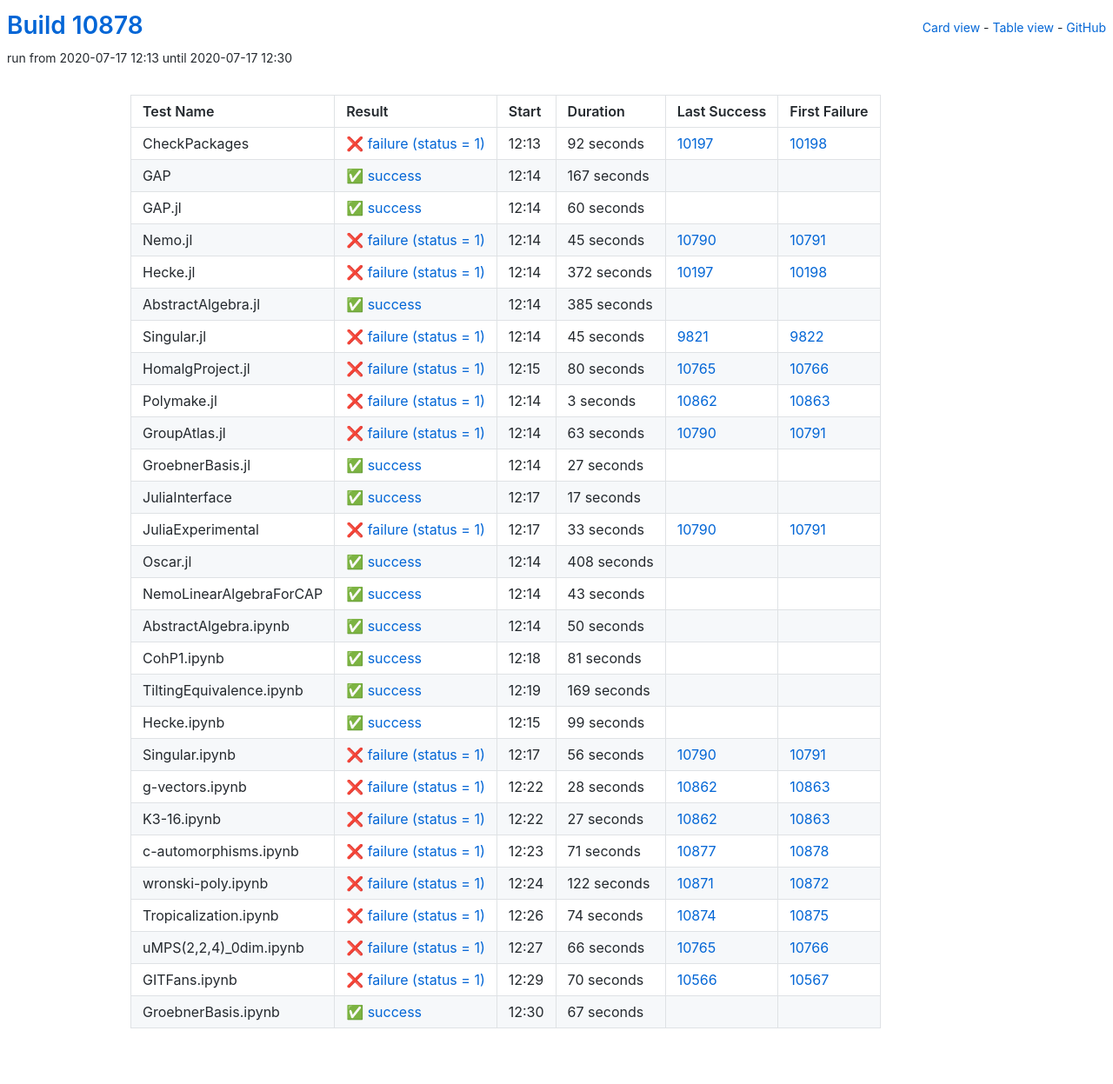
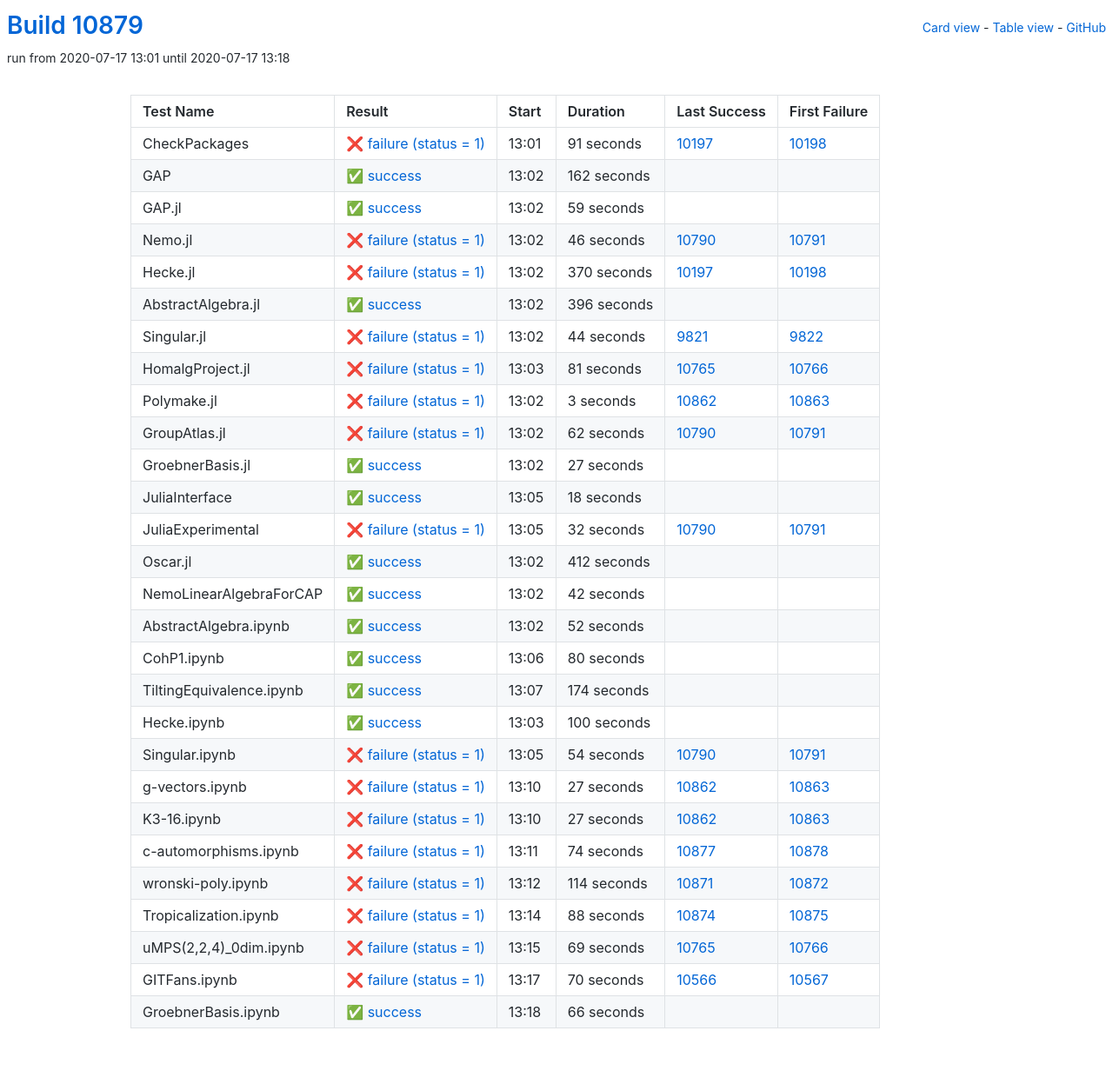
Before and after one commit to oscar-system/oscar-ci-status, a Jekyll site: the page built from table.html, in a window 1280 px wide. Shown: the whole page at 87% size. Built offline with Jekyll 4.4.1, drawn with Linux system fonts in a browser that asks for light colours.

Commit message:
Build #10879

```diff
--- a/_data/ci.yml
+++ b/_data/ci.yml
@@ -1,6 +1,6 @@
 ---
-build: 10878
-build_url: https://oscarci.mathematik.uni-kl.de/job/oscar/10878/
+build: 10879
+build_url: https://oscarci.mathematik.uni-kl.de/job/oscar/10879/
 job: oscar
 organization: oscar-system
 repo: oscar-ci-status
@@ -8,104 +8,104 @@
 tests:
 - name: CheckPackages
   id: checkpackages
-  log: https://oscarci.mathematik.uni-kl.de/job/oscar/10878/artifact/logs/build-10878/CheckPackages.log
-  start: 2020-07-17 12:13
+  log: https://oscarci.mathematik.uni-kl.de/job/oscar/10879/artifact/logs/build-10879/CheckPackages.log
+  start: 2020-07-17 13:01
   success: false
   exitcode: 1
   status: failure
-  duration: 92
+  duration: 91
   last_success: 10197
   last_success_url: https://oscarci.mathematik.uni-kl.de/job/oscar/10197/
   first_failure: 10198
   first_failure_url: https://oscarci.mathematik.uni-kl.de/job/oscar/10198/
 - name: GAP
   id: gap
-  log: https://oscarci.mathematik.uni-kl.de/job/oscar/10878/artifact/logs/build-10878/GAP.log
-  start: 2020-07-17 12:14
+  log: https://oscarci.mathematik.uni-kl.de/job/oscar/10879/artifact/logs/build-10879/GAP.log
+  start: 2020-07-17 13:02
   success: true
   exitcode: 0
   status: success
-  duration: 167
+  duration: 162
   last_success: false
   last_success_url:
   first_failure: false
   first_failure_url:
 - name: GAP.jl
   id: gap-jl
-  log: https://oscarci.mathematik.uni-kl.de/job/oscar/10878/artifact/logs/build-10878/GAP.jl.log
-  start: 2020-07-17 12:14
+  log: https://oscarci.mathematik.uni-kl.de/job/oscar/10879/artifact/logs/build-10879/GAP.jl.log
+  start: 2020-07-17 13:02
   success: true
   exitcode: 0
   status: success
-  duration: 60
+  duration: 59
   last_success: false
   last_success_url:
   first_failure: false
   first_failure_url:
 - name: Nemo.jl
   id: nemo-jl
-  log: https://oscarci.mathematik.uni-kl.de/job/oscar/10878/artifact/logs/build-10878/Nemo.jl.log
-  start: 2020-07-17 12:14
+  log: https://oscarci.mathematik.uni-kl.de/job/oscar/10879/artifact/logs/build-10879/Nemo.jl.log
+  start: 2020-07-17 13:02
   success: false
   exitcode: 1
   status: failure
-  duration: 45
+  duration: 46
   last_success: 10790
   last_success_url: https://oscarci.mathematik.uni-kl.de/job/oscar/10790/
   first_failure: 10791
   first_failure_url: https://oscarci.mathematik.uni-kl.de/job/oscar/10791/
 - name: Hecke.jl
   id: hecke-jl
-  log: https://oscarci.mathematik.uni-kl.de/job/oscar/10878/artifact/logs/build-10878/Hecke.jl.log
-  start: 2020-07-17 12:14
+  log: https://oscarci.mathematik.uni-kl.de/job/oscar/10879/artifact/logs/build-10879/Hecke.jl.log
+  start: 2020-07-17 13:02
   success: false
   exitcode: 1
   status: failure
-  duration: 372
+  duration: 370
   last_success: 10197
   last_success_url: https://oscarci.mathematik.uni-kl.de/job/oscar/10197/
   first_failure: 10198
   first_failure_url: https://oscarci.mathematik.uni-kl.de/job/oscar/10198/
 - name: AbstractAlgebra.jl
   id: abstractalgebra-jl
-  log: https://oscarci.mathematik.uni-kl.de/job/oscar/10878/artifact/logs/build-10878/AbstractAlgebra.jl.log
-  start: 2020-07-17 12:14
+  log: https://oscarci.mathematik.uni-kl.de/job/oscar/10879/artifact/logs/build-10879/AbstractAlgebra.jl.log
+  start: 2020-07-17 13:02
   success: true
   exitcode: 0
   status: success
-  duration: 385
+  duration: 396
   last_success: false
   last_success_url:
   first_failure: false
   first_failure_url:
 - name: Singular.jl
   id: singular-jl
-  log: https://oscarci.mathematik.uni-kl.de/job/oscar/10878/artifact/logs/build-10878/Singular.jl.log
-  start: 2020-07-17 12:14
+  log: https://oscarci.mathematik.uni-kl.de/job/oscar/10879/artifact/logs/build-10879/Singular.jl.log
+  start: 2020-07-17 13:02
   success: false
   exitcode: 1
   status: failure
-  duration: 45
+  duration: 44
   last_success: 9821
   last_success_url: https://oscarci.mathematik.uni-kl.de/job/oscar/9821/
   first_failure: 9822
   first_failure_url: https://oscarci.mathematik.uni-kl.de/job/oscar/9822/
 - name: HomalgProject.jl
   id: homalgproject-jl
-  log: https://oscarci.mathematik.uni-kl.de/job/oscar/10878/artifact/logs/build-10878/HomalgProject.jl.log
-  start: 2020-07-17 12:15
+  log: https://oscarci.mathematik.uni-kl.de/job/oscar/10879/artifact/logs/build-10879/HomalgProject.jl.log
+  start: 2020-07-17 13:03
   success: false
   exitcode: 1
   status: failure
-  duration: 80
+  duration: 81
   last_success: 10765
   last_success_url: https://oscarci.mathematik.uni-kl.de/job/oscar/10765/
   first_failure: 10766
   first_failure_url: https://oscarci.mathematik.uni-kl.de/job/oscar/10766/
 - name: Polymake.jl
   id: polymake-jl
-  log: https://oscarci.mathematik.uni-kl.de/job/oscar/10878/artifact/logs/build-10878/Polymake.jl.log
-  start: 2020-07-17 12:14
+  log: https://oscarci.mathematik.uni-kl.de/job/oscar/10879/artifact/logs/build-10879/Polymake.jl.log
+  start: 2020-07-17 13:02
   success: false
   exitcode: 1
   status: failure
@@ -116,20 +116,20 @@
   first_failure_url: https://oscarci.mathematik.uni-kl.de/job/oscar/10863/
 - name: GroupAtlas.jl
   id: groupatlas-jl
-  log: https://oscarci.mathematik.uni-kl.de/job/oscar/10878/artifact/logs/build-10878/GroupAtlas.jl.log
-  start: 2020-07-17 12:14
+  log: https://oscarci.mathematik.uni-kl.de/job/oscar/10879/artifact/logs/build-10879/GroupAtlas.jl.log
+  start: 2020-07-17 13:02
   success: false
   exitcode: 1
   status: failure
-  duration: 63
+  duration: 62
   last_success: 10790
   last_success_url: https://oscarci.mathematik.uni-kl.de/job/oscar/10790/
   first_failure: 10791
   first_failure_url: https://oscarci.mathematik.uni-kl.de/job/oscar/10791/
 - name: GroebnerBasis.jl
   id: groebnerbasis-jl
-  log: https://oscarci.mathematik.uni-kl.de/job/oscar/10878/artifact/logs/build-10878/GroebnerBasis.jl.log
-  start: 2020-07-17 12:14
+  log: https://oscarci.mathematik.uni-kl.de/job/oscar/10879/artifact/logs/build-10879/GroebnerBasis.jl.log
+  start: 2020-07-17 13:02
   success: true
   exitcode: 0
   status: success
@@ -140,128 +140,128 @@
   first_failure_url:
 - name: JuliaInterface
   id: juliainterface
-  log: https://oscarci.mathematik.uni-kl.de/job/oscar/10878/artifact/logs/build-10878/JuliaInterface.log
-  start: 2020-07-17 12:17
+  log: https://oscarci.mathematik.uni-kl.de/job/oscar/10879/artifact/logs/build-10879/JuliaInterface.log
+  start: 2020-07-17 13:05
   success: true
   exitcode: 0
   status: success
-  duration: 17
+  duration: 18
   last_success: false
   last_success_url:
   first_failure: false
   first_failure_url:
 - name: JuliaExperimental
   id: juliaexperimental
-  log: https://oscarci.mathematik.uni-kl.de/job/oscar/10878/artifact/logs/build-10878/JuliaExperimental.log
-  start: 2020-07-17 12:17
+  log: https://oscarci.mathematik.uni-kl.de/job/oscar/10879/artifact/logs/build-10879/JuliaExperimental.log
+  start: 2020-07-17 13:05
   success: false
   exitcode: 1
   status: failure
-  duration: 33
+  duration: 32
   last_success: 10790
   last_success_url: https://oscarci.mathematik.uni-kl.de/job/oscar/10790/
   first_failure: 10791
   first_failure_url: https://oscarci.mathematik.uni-kl.de/job/oscar/10791/
 - name: Oscar.jl
   id: oscar-jl
-  log: https://oscarci.mathematik.uni-kl.de/job/oscar/10878/artifact/logs/build-10878/Oscar.jl.log
-  start: 2020-07-17 12:14
+  log: https://oscarci.mathematik.uni-kl.de/job/oscar/10879/artifact/logs/build-10879/Oscar.jl.log
+  start: 2020-07-17 13:02
   success: true
   exitcode: 0
   status: success
-  duration: 408
+  duration: 412
   last_success: false
   last_success_url:
   first_failure: false
   first_failure_url:
 - name: NemoLinearAlgebraForCAP
   id: nemolinearalgebraforcap
-  log: https://oscarci.mathematik.uni-kl.de/job/oscar/10878/artifact/logs/build-10878/NemoLinearAlgebraForCAP.log
-  start: 2020-07-17 12:14
+  log: https://oscarci.mathematik.uni-kl.de/job/oscar/10879/artifact/logs/build-10879/NemoLinearAlgebraForCAP.log
+  start: 2020-07-17 13:02
   success: true
   exitcode: 0
   status: success
-  duration: 43
+  duration: 42
   last_success: false
   last_success_url:
   first_failure: false
   first_failure_url:
 - name: AbstractAlgebra.ipynb
   id: abstractalgebra-ipynb
-  log: https://oscarci.mathematik.uni-kl.de/job/oscar/10878/artifact/logs/build-10878/AbstractAlgebra.ipynb.log
-  start: 2020-07-17 12:14
+  log: https://oscarci.mathematik.uni-kl.de/job/oscar/10879/artifact/logs/build-10879/AbstractAlgebra.ipynb.log
+  start: 2020-07-17 13:02
   success: true
   exitcode: 0
   status: success
-  duration: 50
+  duration: 52
   last_success: false
   last_success_url:
   first_failure: false
   first_failure_url:
 - name: CohP1.ipynb
   id: cohp1-ipynb
-  log: https://oscarci.mathematik.uni-kl.de/job/oscar/10878/artifact/logs/build-10878/CohP1.ipynb.log
-  start: 2020-07-17 12:18
+  log: https://oscarci.mathematik.uni-kl.de/job/oscar/10879/artifact/logs/build-10879/CohP1.ipynb.log
+  start: 2020-07-17 13:06
   success: true
   exitcode: 0
   status: success
-  duration: 81
+  duration: 80
   last_success: false
   last_success_url:
   first_failure: false
   first_failure_url:
 - name: TiltingEquivalence.ipynb
   id: tiltingequivalence-ipynb
-  log: https://oscarci.mathematik.uni-kl.de/job/oscar/10878/artifact/logs/build-10878/TiltingEquivalence.ipynb.log
-  start: 2020-07-17 12:19
+  log: https://oscarci.mathematik.uni-kl.de/job/oscar/10879/artifact/logs/build-10879/TiltingEquivalence.ipynb.log
+  start: 2020-07-17 13:07
   success: true
   exitcode: 0
   status: success
-  duration: 169
+  duration: 174
   last_success: false
   last_success_url:
   first_failure: false
   first_failure_url:
 - name: Hecke.ipynb
   id: hecke-ipynb
-  log: https://oscarci.mathematik.uni-kl.de/job/oscar/10878/artifact/logs/build-10878/Hecke.ipynb.log
-  start: 2020-07-17 12:15
+  log: https://oscarci.mathematik.uni-kl.de/job/oscar/10879/artifact/logs/build-10879/Hecke.ipynb.log
+  start: 2020-07-17 13:03
   success: true
   exitcode: 0
   status: success
-  duration: 99
+  duration: 100
   last_success: false
   last_success_url:
   first_failure: false
   first_failure_url:
 - name: Singular.ipynb
   id: singular-ipynb
-  log: https://oscarci.mathematik.uni-kl.de/job/oscar/10878/artifact/logs/build-10878/Singular.ipynb.log
-  start: 2020-07-17 12:17
+  log: https://oscarci.mathematik.uni-kl.de/job/oscar/10879/artifact/logs/build-10879/Singular.ipynb.log
+  start: 2020-07-17 13:05
   success: false
   exitcode: 1
   status: failure
-  duration: 56
+  duration: 54
   last_success: 10790
   last_success_url: https://oscarci.mathematik.uni-kl.de/job/oscar/10790/
   first_failure: 10791
   first_failure_url: https://oscarci.mathematik.uni-kl.de/job/oscar/10791/
 - name: g-vectors.ipynb
   id: g-vectors-ipynb
-  log: https://oscarci.mathematik.uni-kl.de/job/oscar/10878/artifact/logs/build-10878/g-vectors.ipynb.log
-  start: 2020-07-17 12:22
+  log: https://oscarci.mathematik.uni-kl.de/job/oscar/10879/artifact/logs/build-10879/g-vectors.ipynb.log
+  start: 2020-07-17 13:10
   success: false
   exitcode: 1
   status: failure
-  duration: 28
+  duration: 27
   last_success: 10862
   last_success_url: https://oscarci.mathematik.uni-kl.de/job/oscar/10862/
   first_failure: 10863
   first_failure_url: https://oscarci.mathematik.uni-kl.de/job/oscar/10863/
 - name: K3-16.ipynb
   id: k3-16-ipynb
-  log: https://oscarci.mathematik.uni-kl.de/job/oscar/10878/artifact/logs/build-10878/K3-16.ipynb.log
-  start: 2020-07-17 12:22
+  log: https://oscarci.mathematik.uni-kl.de/job/oscar/10879/artifact/logs/build-10879/K3-16.ipynb.log
+  start: 2020-07-17 13:10
   success: false
   exitcode: 1
   status: failure
@@ -272,56 +272,56 @@
   first_failure_url: https://oscarci.mathematik.uni-kl.de/job/oscar/10863/
 - name: c-automorphisms.ipynb
   id: c-automorphisms-ipynb
-  log: https://oscarci.mathematik.uni-kl.de/job/oscar/10878/artifact/logs/build-10878/c-automorphisms.ipynb.log
-  start: 2020-07-17 12:23
+  log: https://oscarci.mathematik.uni-kl.de/job/oscar/10879/artifact/logs/build-10879/c-automorphisms.ipynb.log
+  start: 2020-07-17 13:11
   success: false
   exitcode: 1
   status: failure
-  duration: 71
+  duration: 74
   last_success: 10877
   last_success_url: https://oscarci.mathematik.uni-kl.de/job/oscar/10877/
   first_failure: 10878
   first_failure_url: https://oscarci.mathematik.uni-kl.de/job/oscar/10878/
 - name: wronski-poly.ipynb
   id: wronski-poly-ipynb
-  log: https://oscarci.mathematik.uni-kl.de/job/oscar/10878/artifact/logs/build-10878/wronski-poly.ipynb.log
-  start: 2020-07-17 12:24
+  log: https://oscarci.mathematik.uni-kl.de/job/oscar/10879/artifact/logs/build-10879/wronski-poly.ipynb.log
+  start: 2020-07-17 13:12
   success: false
   exitcode: 1
   status: failure
-  duration: 122
+  duration: 114
   last_success: 10871
   last_success_url: https://oscarci.mathematik.uni-kl.de/job/oscar/10871/
   first_failure: 10872
   first_failure_url: https://oscarci.mathematik.uni-kl.de/job/oscar/10872/
 - name: Tropicalization.ipynb
   id: tropicalization-ipynb
-  log: https://oscarci.mathematik.uni-kl.de/job/oscar/10878/artifact/logs/build-10878/Tropicalization.ipynb.log
-  start: 2020-07-17 12:26
+  log: https://oscarci.mathematik.uni-kl.de/job/oscar/10879/artifact/logs/build-10879/Tropicalization.ipynb.log
+  start: 2020-07-17 13:14
   success: false
   exitcode: 1
   status: failure
-  duration: 74
+  duration: 88
   last_success: 10874
   last_success_url: https://oscarci.mathematik.uni-kl.de/job/oscar/10874/
   first_failure: 10875
   first_failure_url: https://oscarci.mathematik.uni-kl.de/job/oscar/10875/
 - name: uMPS(2,2,4)_0dim.ipynb
   id: umps-2-2-4-0dim-ipynb
-  log: https://oscarci.mathematik.uni-kl.de/job/oscar/10878/artifact/logs/build-10878/uMPS-2-2-4-_0dim.ipynb.log
-  start: 2020-07-17 12:27
+  log: https://oscarci.mathematik.uni-kl.de/job/oscar/10879/artifact/logs/build-10879/uMPS-2-2-4-_0dim.ipynb.log
+  start: 2020-07-17 13:15
   success: false
   exitcode: 1
   status: failure
-  duration: 66
+  duration: 69
   last_success: 10765
   last_success_url: https://oscarci.mathematik.uni-kl.de/job/oscar/10765/
   first_failure: 10766
   first_failure_url: https://oscarci.mathematik.uni-kl.de/job/oscar/10766/
 - name: GITFans.ipynb
   id: gitfans-ipynb
-  log: https://oscarci.mathematik.uni-kl.de/job/oscar/10878/artifact/logs/build-10878/GITFans.ipynb.log
-  start: 2020-07-17 12:29
+  log: https://oscarci.mathematik.uni-kl.de/job/oscar/10879/artifact/logs/build-10879/GITFans.ipynb.log
+  start: 2020-07-17 13:17
   success: false
   exitcode: 1
   status: failure
@@ -332,12 +332,12 @@
   first_failure_url: https://oscarci.mathematik.uni-kl.de/job/oscar/10567/
 - name: GroebnerBasis.ipynb
   id: groebnerbasis-ipynb
-  log: https://oscarci.mathematik.uni-kl.de/job/oscar/10878/artifact/logs/build-10878/GroebnerBasis.ipynb.log
-  start: 2020-07-17 12:30
+  log: https://oscarci.mathematik.uni-kl.de/job/oscar/10879/artifact/logs/build-10879/GroebnerBasis.ipynb.log
+  start: 2020-07-17 13:18
   success: true
   exitcode: 0
   status: success
-  duration: 67
+  duration: 66
   last_success: false
   last_success_url:
   first_failure: false
```
Also changed, not shown: README.md.
